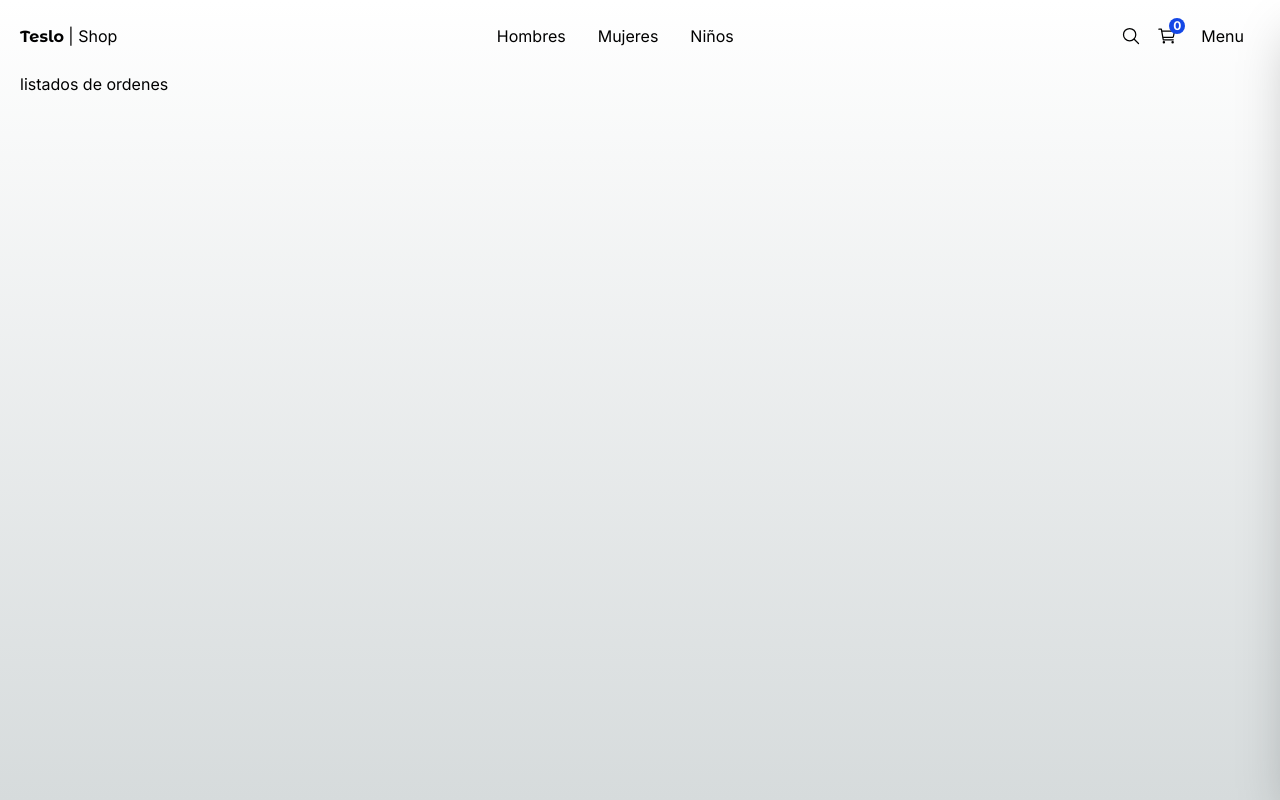
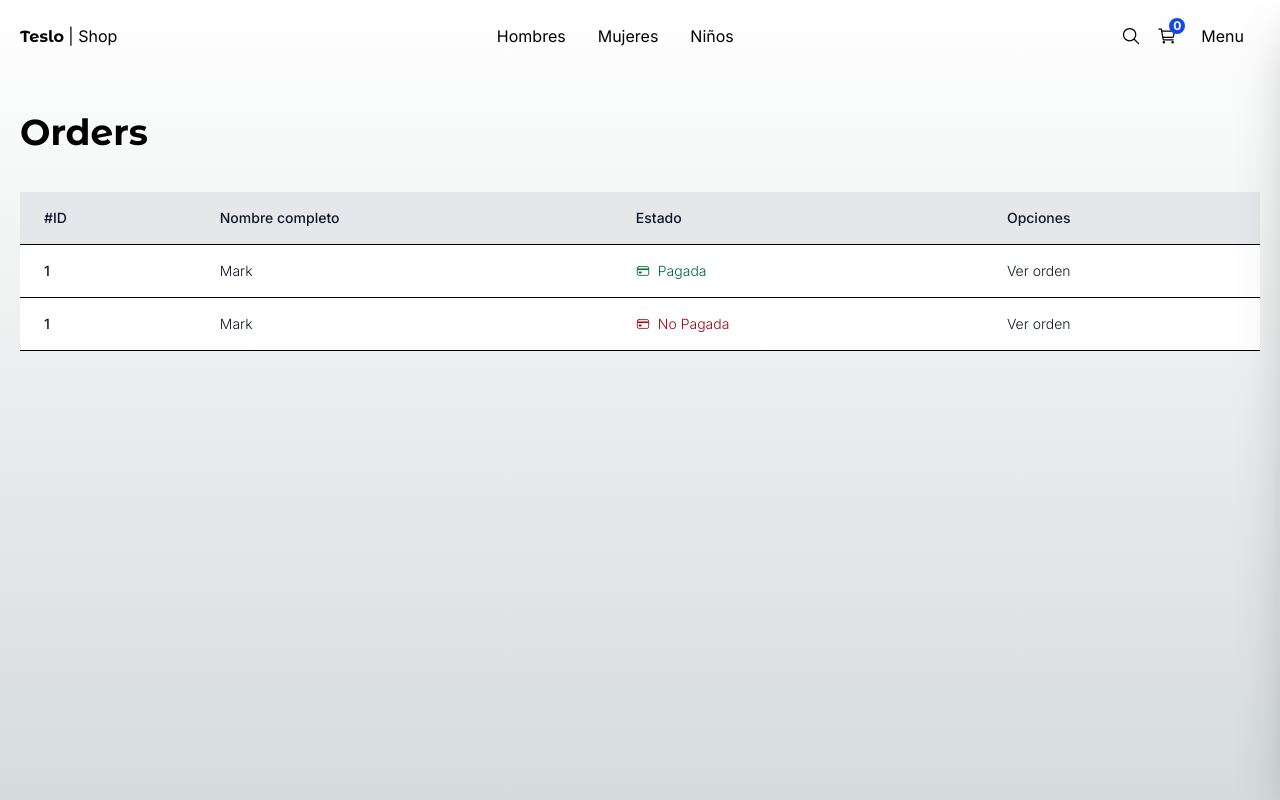
Before and after one commit to mariokarajallo/ecommerce-shop-nextjs, a Next.js app: page /orders in a window 1280 px wide. Built offline with nearby package versions, Linux system fonts and the light colour scheme.

Commit message:
Feat: create page empty

```diff
--- a/src/app/(shop)/empty/page.tsx
+++ b/src/app/(shop)/empty/page.tsx
@@ -1,7 +1,18 @@
+import Link from "next/link";
+import { IoCartOutline } from "react-icons/io5";
+
 export default function EmptyPage() {
-    return (
-        <div>
-            <h1>Empty</h1>
-        </div>
-    )
+  return (
+    <div className="flex justify-center items-center h-[800px] ">
+      <IoCartOutline size={80} className="mx-5" />
+
+      <div className=" flex flex-col items-center">
+        <h1 className="text-xl font-semibold">Tu carrito esta vacio</h1>
+
+        <Link href="/" className="text-blue-500 mt-2 text-4xl">
+          Volver al catalogo
+        </Link>
+      </div>
+    </div>
+  );
 }
--- a/src/app/(shop)/orders/page.tsx
+++ b/src/app/(shop)/orders/page.tsx
@@ -1,7 +1,77 @@
+// https://tailwindcomponents.com/component/hoverable-table
+import { Title } from '@/components';
+
+import Link from 'next/link';
+import { IoCardOutline } from 'react-icons/io5';
+
 export default function OrdersPage() {
-    return (
-        <div>
-            <h1> listados de ordenes</h1>
-        </div>
-    )
+  return (
+    <>
+      <Title title="Orders" />
+
+      <div className="mb-10">
+        <table className="min-w-full">
+          <thead className="bg-gray-200 border-b">
+            <tr>
+              <th scope="col" className="text-sm font-medium text-gray-900 px-6 py-4 text-left">
+                #ID
+              </th>
+              <th scope="col" className="text-sm font-medium text-gray-900 px-6 py-4 text-left">
+                Nombre completo
+              </th>
+              <th scope="col" className="text-sm font-medium text-gray-900 px-6 py-4 text-left">
+                Estado
+              </th>
+              <th scope="col" className="text-sm font-medium text-gray-900 px-6 py-4 text-left">
+                Opciones
+              </th>
+            </tr>
+          </thead>
+          <tbody>
+
+            <tr className="bg-white border-b transition duration-300 ease-in-out hover:bg-gray-100">
+
+              <td className="px-6 py-4 whitespace-nowrap text-sm font-medium text-gray-900">1</td>
+              <td className="text-sm text-gray-900 font-light px-6 py-4 whitespace-nowrap">
+                Mark
+              </td>
+              <td className="flex items-center text-sm  text-gray-900 font-light px-6 py-4 whitespace-nowrap">
+
+                <IoCardOutline className="text-green-800" />
+                <span className='mx-2 text-green-800'>Pagada</span>
+
+              </td>
+              <td className="text-sm text-gray-900 font-light px-6 ">
+                <Link href="/orders/123" className="hover:underline">
+                  Ver orden
+                </Link>
+              </td>
+
+            </tr>
+
+            <tr className="bg-white border-b transition duration-300 ease-in-out hover:bg-gray-100">
+
+              <td className="px-6 py-4 whitespace-nowrap text-sm font-medium text-gray-900">1</td>
+              <td className="text-sm text-gray-900 font-light px-6 py-4 whitespace-nowrap">
+                Mark
+              </td>
+              <td className="flex items-center text-sm  text-gray-900 font-light px-6 py-4 whitespace-nowrap">
+
+                <IoCardOutline className="text-red-800" />
+                <span className='mx-2 text-red-800'>No Pagada</span>
+
+              </td>
+              <td className="text-sm text-gray-900 font-light px-6 ">
+                <Link href="/orders/123" className="hover:underline">
+                  Ver orden
+                </Link>
+              </td>
+
+            </tr>
+
+          </tbody>
+        </table>
+      </div>
+    </>
+  );
 }
```
Also changed, not shown: src/app/(shop)/cart/page.tsx (+7 -4 lines).
